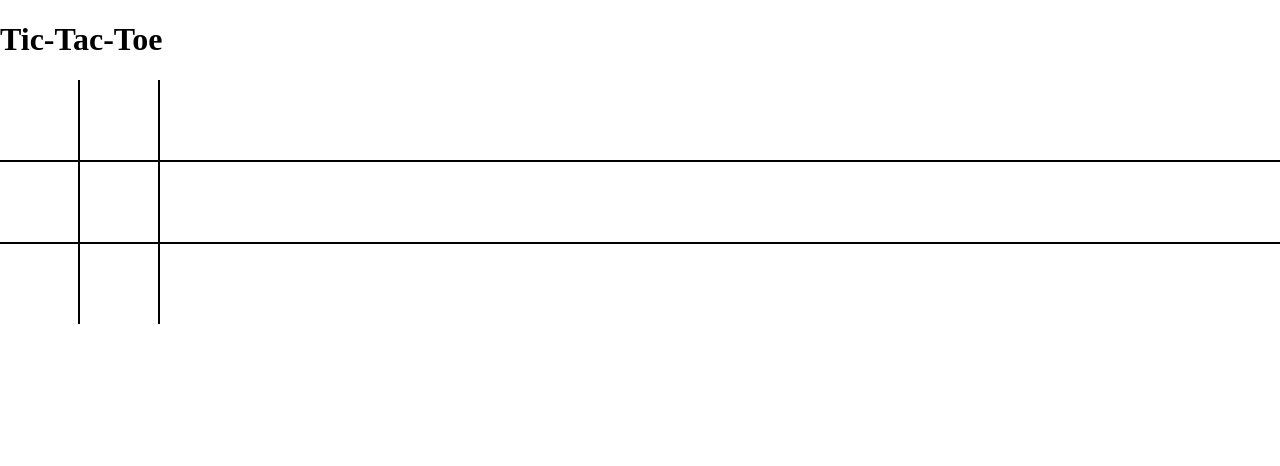
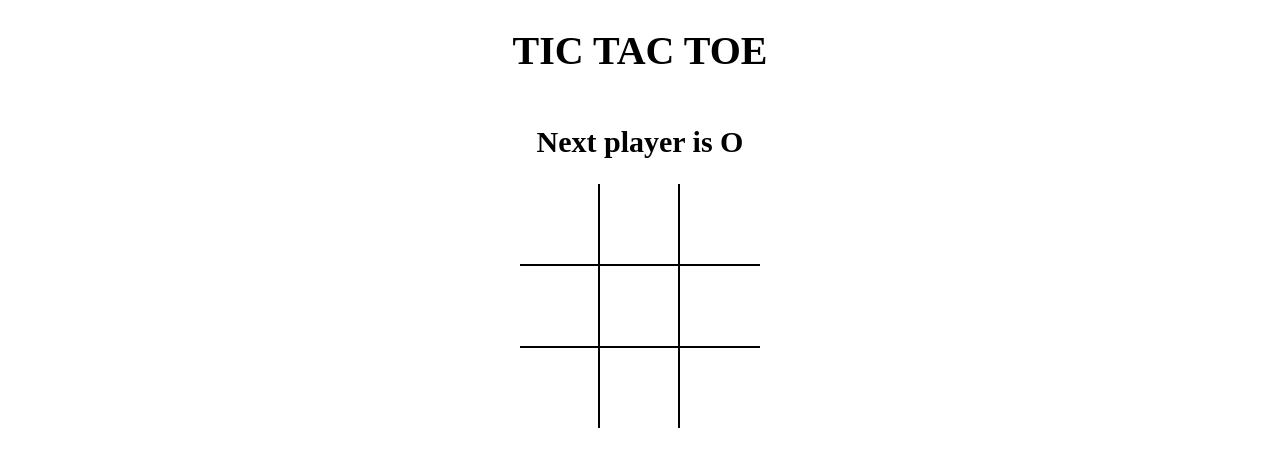
Before and after one commit to akhilesh-s/tictactoe, a React (Vite) app: page / in a window 1280 px wide. Shown: the top 466 px of the page. Built offline with nearby package versions, Linux system fonts and the light colour scheme.

Commit message:
added winner

```diff
--- a/src/App.js
+++ b/src/App.js
@@ -1,13 +1,41 @@
-import React from "react";
-import Board from "./components/Board";
+import React, { useState } from 'react';
+import Board from './components/Board';
+import { calculateWinner } from './helper';
 
-import './styles/root.scss'
+import './styles/root.scss';
 
 const App = () => {
+  const [board, setBoard] = useState(Array(9).fill(null));
+  const [isXNext, setIsXNext] = useState(false);
+
+  const winner = calculateWinner(board);
+  const message = winner
+    ? `Winner is ${winner}`
+    : `Next player is ${isXNext ? 'X' : 'O'}`;
+
+  const handleSquareClick = position => {
+    if (board[position] || winner) {
+      return;
+    }
+
+    setBoard(prev => {
+      return prev.map((square, pos) => {
+        if (pos === position) {
+          return isXNext ? 'X' : 'O';
+        }
+
+        return square;
+      });
+    });
+
+    setIsXNext(prev => !prev);
+  };
+
   return (
-    <div>
-      <h1> Tic-Tac-Toe </h1>
-      <Board />
+    <div className="app">
+      <h1>TIC TAC TOE</h1>
+      <h2>{message}</h2>
+      <Board board={board} handleSquareClick={handleSquareClick} />
     </div>
   );
 };
--- a/src/components/Board.jsx
+++ b/src/components/Board.jsx
@@ -1,32 +1,16 @@
-import React, { useState } from 'react'
-import Square from './Square'
-const Board = () => {
-    const [board, setBoard] = useState( Array(9).fill(null));
-    const [isXNext, setisXNext] = useState(false)
-    const handleSquareClick = position => {
+import React from 'react';
+import Square from './Square';
 
-        if(board[position]){
-            return ;
-        }
-            setBoard(prev => {
-                return prev.map((square,pos) => {
-                    if(pos === position) {
-                        return isXNext ? 'X' : '0';
-                    }
-
-                    return square;
-                })
-            })
-            setisXNext(prev=>!prev)
-    }
+const Board = ({ board, handleSquareClick }) => {
   const renderSquare = position => {
     return (
       <Square
         value={board[position]}
-                onClick={()=> handleSquareClick(position)}
+        onClick={() => handleSquareClick(position)}
       />
-        )
-    }
+    );
+  };
+
   return (
     <div className="board">
       <div className="board-row">
@@ -45,7 +29,7 @@
         {renderSquare(8)}
       </div>
     </div>
-    )
-}
+  );
+};
 
-export default Board
+export default Board;
--- /dev/null
+++ b/src/helper.js
@@ -0,0 +1,19 @@
+export function calculateWinner(squares) {
+    const lines = [
+      [0, 1, 2],
+      [3, 4, 5],
+      [6, 7, 8],
+      [0, 3, 6],
+      [1, 4, 7],
+      [2, 5, 8],
+      [0, 4, 8],
+      [2, 4, 6],
+    ];
+    for (let i = 0; i < lines.length; i++) {
+      const [a, b, c] = lines[i];
+      if (squares[a] && squares[a] === squares[b] && squares[a] === squares[c]) {
+        return squares[a];
+      }
+    }
+    return null;
+  }
```
Lines whose indentation alone changed are shown as unchanged.
